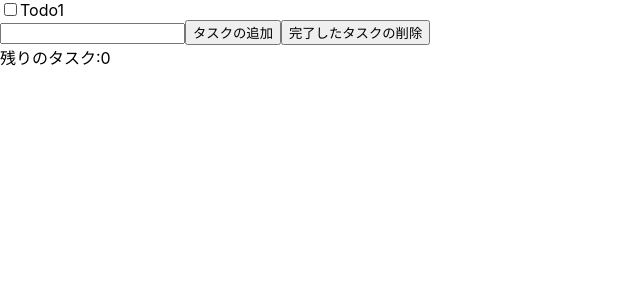
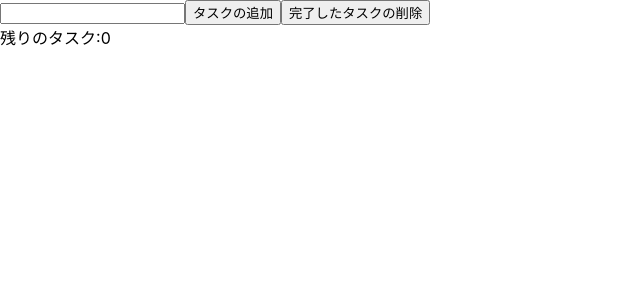
Before and after one commit to mitobekaito/Hackathon_team11, a React (Create React App) app in the folder sample_react/: page / in a window 1280 px wide. Shown: the top 300 px of the page, without its empty margins (0-640 px from the left). Built offline with nearby package versions, Linux system fonts and the light colour scheme.

Commit message:
残りのタスクの追加

```diff
--- a/sample_react/src/App.js
+++ b/sample_react/src/App.js
@@ -3,7 +3,7 @@ import ToDoList from "./ToDoList";
 import {v4 as uuidv4} from "uuid";
 
 function App() {
-  const [todos, setTodos] = useState([{id: 1, name: "Todo1", completed: false }]);//変数を管理するためのhooks
+  const [todos, setTodos] = useState([]);//変数を管理するためのhooks
 
   const todoNameRef = useRef(); //refの要素を取得
 
@@ -29,7 +29,8 @@ function App() {
       <input type="text" ref = {todoNameRef}/>
       <button onClick={handleAddTodo}>タスクの追加</button>
       <button>完了したタスクの削除</button>
-      <div>残りのタスク:0</div>
+      <div>残りのタスク:{todos.filter((todo) => !todo.completed).length}</div>
+      {/* find関数の逆でfalseのものだけ残す */}
     </div>
   );
 }
```
